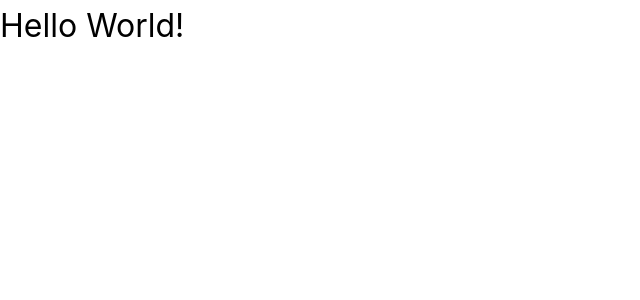
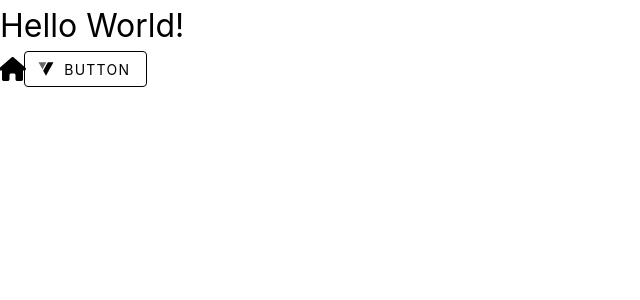
Before and after one commit to wesferoli/football-season-simulator, a Vue app: page / in a window 1280 px wide. Shown: the top 300 px of the page, without its empty margins (0-640 px from the left). Built offline with nearby package versions, Linux system fonts and the light colour scheme.

Commit message:
feat: add vuetify

```diff
--- a/src/App.vue
+++ b/src/App.vue
@@ -1,5 +1,7 @@
-<script setup lang="ts"></script>
-
 <template>
-  <main><h1>Hello World!</h1></main>
+  <main>
+    <h1>Hello World!</h1>
+    <v-icon icon="fas fa-home" />
+    <v-btn prepend-icon="$vuetify" variant="outlined"> Button </v-btn>
+  </main>
 </template>
--- a/src/main.ts
+++ b/src/main.ts
@@ -1,6 +1,38 @@
 import './assets/base.css'
+import { createApp } from 'vue'
+import AppVue from './App.vue'
 
-import { createApp } from 'vue'
-import App from './App.vue'
+// Vuetify
+import 'vuetify/styles'
+import { createVuetify } from 'vuetify'
+import * as components from 'vuetify/components'
+import * as directives from 'vuetify/directives'
 
-createApp(App).mount('#app')
+//Font-Awesome
+import { aliases, fa } from 'vuetify/iconsets/fa-svg'
+import { library } from '@fortawesome/fontawesome-svg-core'
+import { FontAwesomeIcon } from '@fortawesome/vue-fontawesome'
+import { fas } from '@fortawesome/free-solid-svg-icons'
+import { far } from '@fortawesome/free-regular-svg-icons'
+
+const app = createApp(AppVue)
+
+app.component('font-awesome-icon', FontAwesomeIcon) // Register component globally
+library.add(fas) // Include needed solid icons
+library.add(far) // Include needed regular icons
+
+const vuetify = createVuetify({
+  components,
+  directives,
+  icons: {
+    defaultSet: 'fa',
+    aliases,
+    sets: {
+      fa
+    }
+  }
+})
+
+app.use(vuetify)
+
+app.mount('#app')
```
Also changed, not shown: package.json (+7 -1 lines), 1 other file (tests, documents, lock files or other folders).
